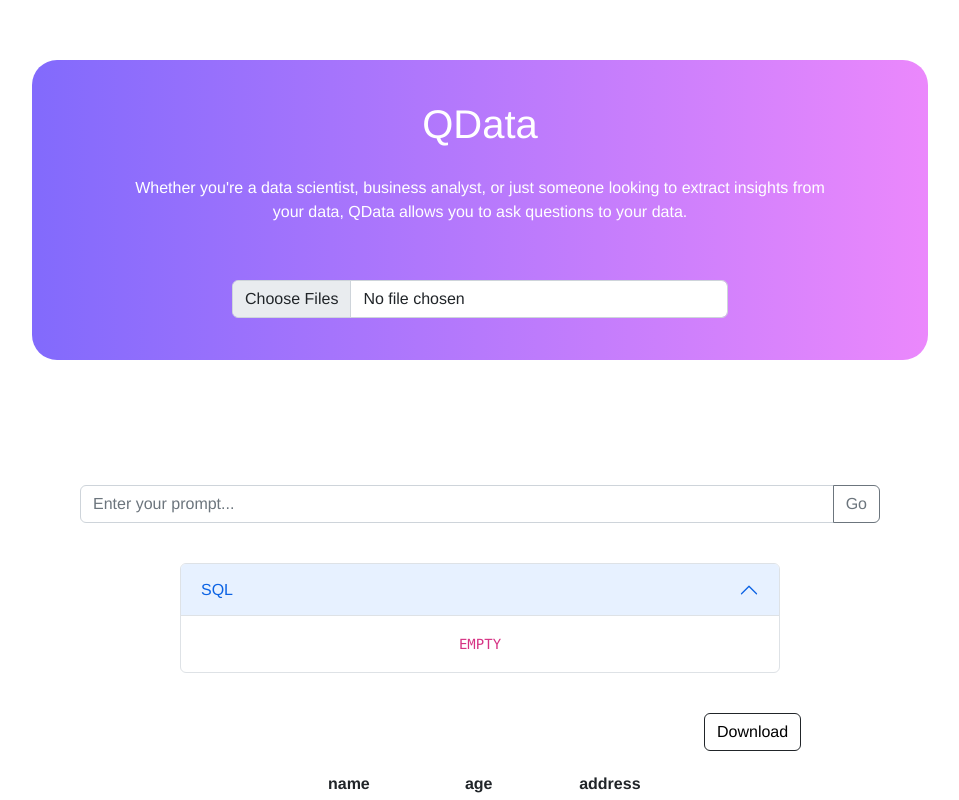
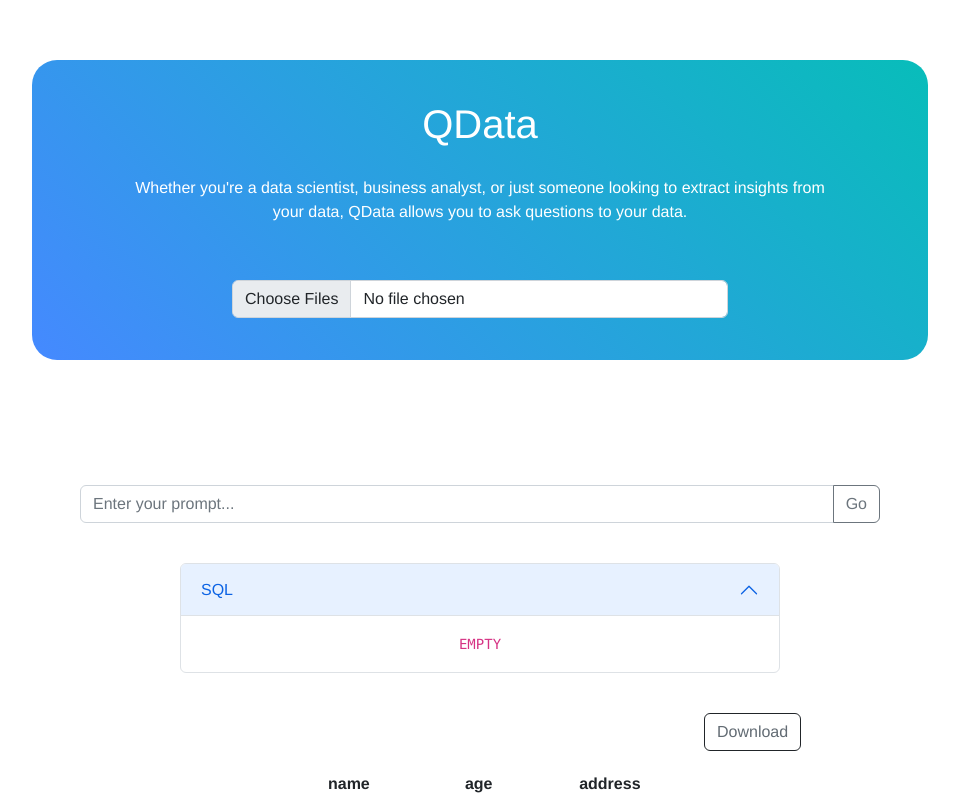
Before and after one commit to chuuck/FlowData, a Vue app in the folder front-end/: page / in a window 1280 px wide. Shown: the top 800 px of the page, without its empty margins (160-1119 px from the left). Built offline with nearby package versions, Linux system fonts and the light colour scheme.

Commit message:
Changing colour of the input field

```diff
--- a/front-end/src/components/HelloWorld.vue
+++ b/front-end/src/components/HelloWorld.vue
@@ -3,6 +3,7 @@
     <div id="intro_rect">
       <h1 id="title">QData</h1>
       <p id="description_text">Whether you're a data scientist, business analyst, or just someone looking to extract insights from your data, QData allows you to ask questions to your data.</p>
+
       <div id="file_upload_area">
         <input name="elephant" class="form-control" type="file" id="formFileMultiple" ref="uploaded_files" multiple @change="onFileChange">
       </div>
@@ -40,8 +41,8 @@ export default {
   display: block;
   margin-left: auto;
   margin-right: auto;
-  background: rgb(130,106,252);
-  background: linear-gradient(90deg, rgba(130,106,252,1) 0%, rgba(130,106,252,1) 0%, rgba(235,136,252,1) 100%);
+  background: rgb(69,137,255);
+  background: linear-gradient(45deg, rgba(69,137,255,1) 0%, rgba(8,189,186,1) 100%);
   border-radius: 25px;
 }
 
--- a/front-end/src/components/ResponseTable.vue
+++ b/front-end/src/components/ResponseTable.vue
@@ -97,7 +97,7 @@ export default {
 
   margin-left: 100%;
   background: #fff;
-  color: #000;
+  color: #626b73;
 }
 
 #download_button:hover{
--- a/front-end/src/components/SQLAccordion.vue
+++ b/front-end/src/components/SQLAccordion.vue
@@ -34,6 +34,9 @@ export default {
   margin-left: 50%;
   -ms-transform: translate(-50%, 0%);
   transform: translate(-50%, 0%);
+
 }
 
+
+
 </style>
```
